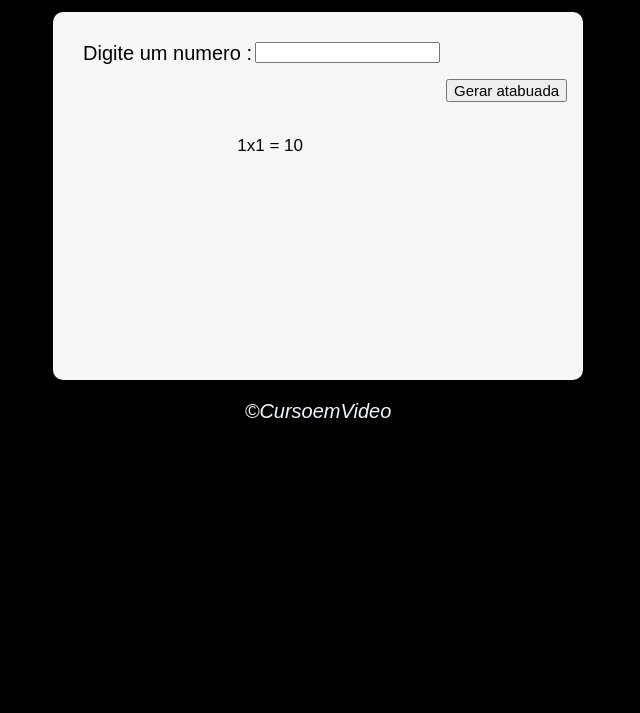
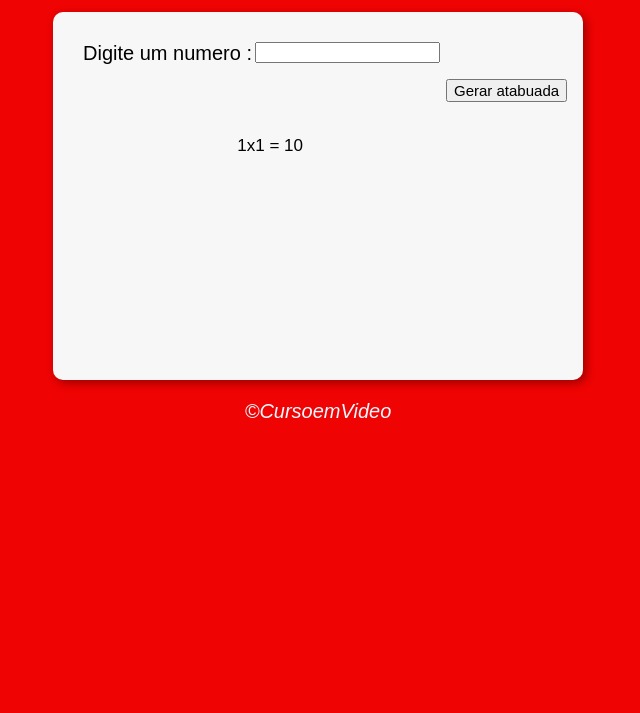
Before and after one commit to guilhermedacostalima/calculadora, a plain HTML site: page index.html in a window 1280 px wide. Shown: the part 87-800 px from the top of the page, without its empty margins (322-962 px from the left). Drawn offline with Linux system fonts and the light colour scheme.

Commit message:
Update estilo.css

```diff
--- a/estilo.css
+++ b/estilo.css
@@ -1,5 +1,5 @@
 body {
-        background-color: rgb(0, 0, 0);
+        background-color: rgb(240, 3, 3);
         font:  normal 15pt Arial;
 }
 
```
